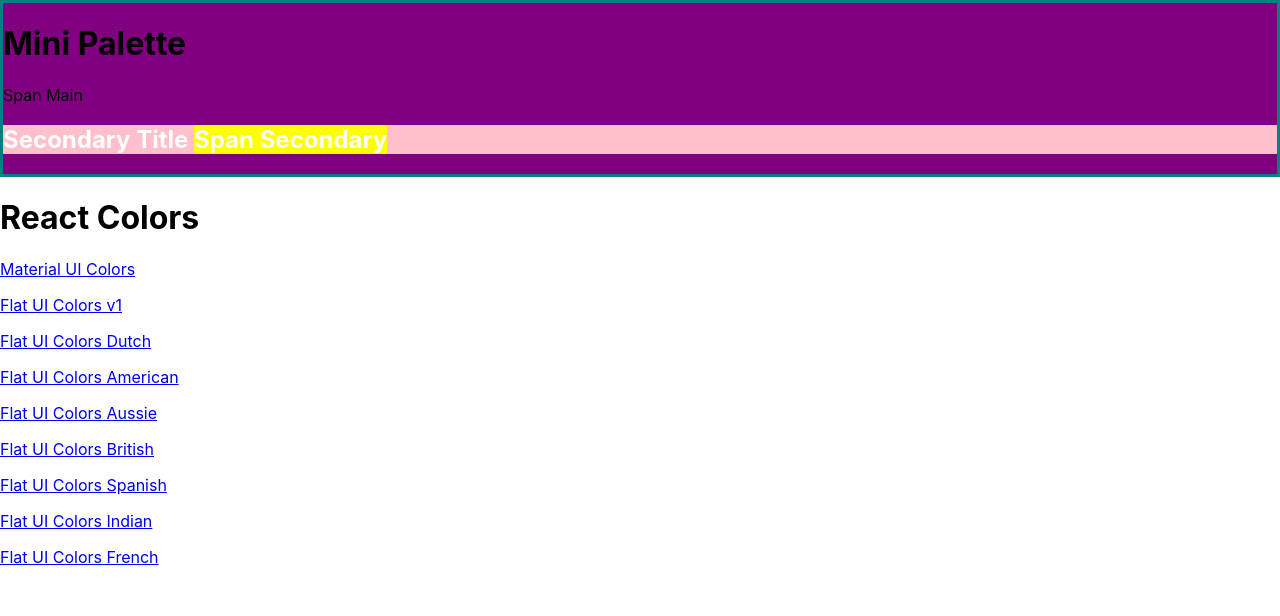
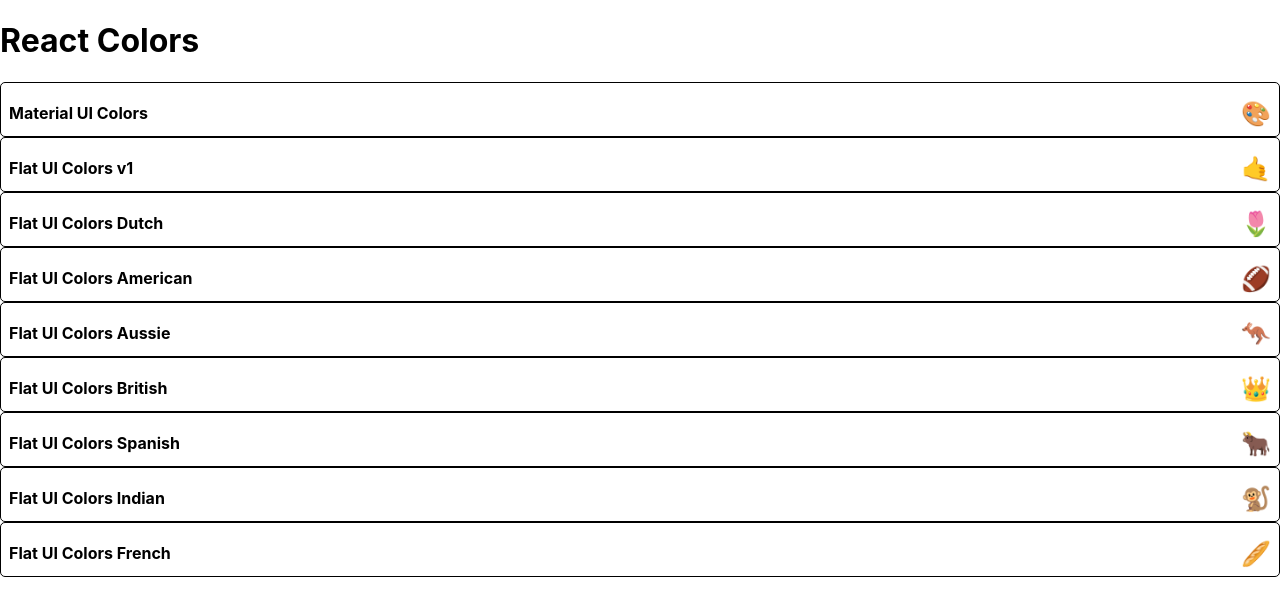
Before and after one commit to ChrisEski/react-colors, a React (Create React App) app: page / in a window 1280 px wide. Shown: the top 616 px of the page. Built offline with nearby package versions, Linux system fonts and the light colour scheme.

Commit message:
Start styling MiniPalette

```diff
--- a/src/Components/MiniPalette.js
+++ b/src/Components/MiniPalette.js
@@ -2,34 +2,46 @@
 import { withStyles } from "@material-ui/styles";
 
 const styles = {
-  main: {
-    backgroundColor: "purple",
-    border: "3px solid teal",
+  root: {
+    backgroundColor: "white",
+    borderRadius: "5px",
+    padding: "0.5rem",
+    position: "relative",
+    overflow: "hidden",
+    border: "1px solid black",
+    "&:hover": {
+      cursor: "pointer",
+    },
   },
-  secondary: {
-    backgroundColor: "pink",
-    "& h1": {
-      color: "white",
-      " & span": {
-        backgroundColor: "yellow",
-      },
-    },
+  colors: {
+    backgroundColor: "grey",
+  },
+  title: {
+    display: "flex",
+    justifyContent: "space-between",
+    alignItems: "center",
+    margin: "0",
+    color: "black",
+    paddingTop: "0.5rem",
+    fontSize: "1rem",
+    position: "relative",
+  },
+  emoji: {
+    marginLeft: "0.5rem",
+    fontSize: "1.5rem",
   },
 };
 
 function MiniPalette(props) {
-  const { classes } = props;
+  const { classes, paletteName, emoji } = props;
   console.log(classes);
 
   return (
-    <div className={classes.main}>
-      <h1>Mini Palette</h1>
-      <span>Span Main</span>
-      <section className={classes.secondary}>
-        <h1>
-          Secondary Title <span>Span Secondary</span>
-        </h1>
-      </section>
+    <div className={classes.root}>
+      <div className={classes.colors}></div>
+      <h5 className={classes.title}>
+        {paletteName} <span className={classes.emoji}>{emoji}</span>
+      </h5>
     </div>
   );
 }
--- a/src/Components/PaletteList.js
+++ b/src/Components/PaletteList.js
@@ -8,12 +8,9 @@
     const { palettes } = this.props;
     return (
       <div>
-        <MiniPalette />
         <h1>React Colors</h1>
         {palettes.map(palette => (
-          <p>
-            <Link to={`/palette/${palette.id}`}>{palette.paletteName}</Link>
-          </p>
+          <MiniPalette {...palette} />
         ))}
       </div>
     );
```
